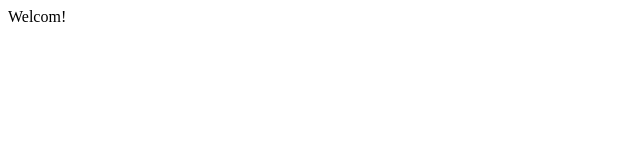
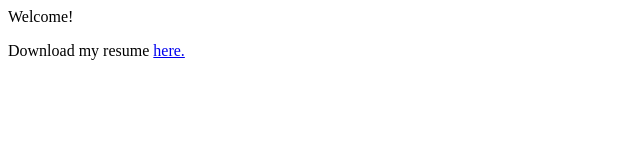
Before and after one commit to DrainSmith/drainsmith.github.io, a plain HTML site: page index.html in a window 1280 px wide. Shown: the whole page, without its empty margins (0-640 px from the left). Drawn offline with Linux system fonts and the light colour scheme.

Commit message:
Update index.html

```diff
--- a/index.html
+++ b/index.html
@@ -3,6 +3,7 @@
     <title>J. Scott Zumwalt Resume</title>
   </head>
   <body>
-    Welcom!
+    <p>Welcome!</p>
+    <p>Download my resume <a href="ScottZumwaltResume.pdf">here.</a></p>
   </body>
 </html>
```
